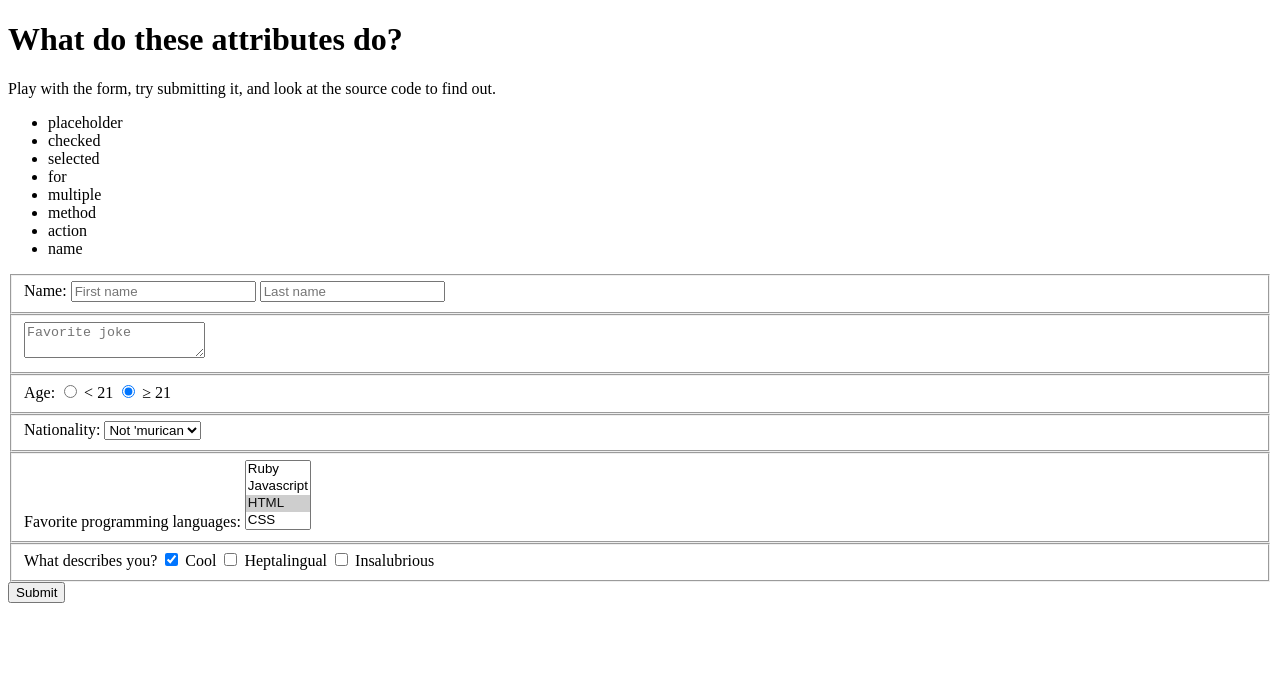
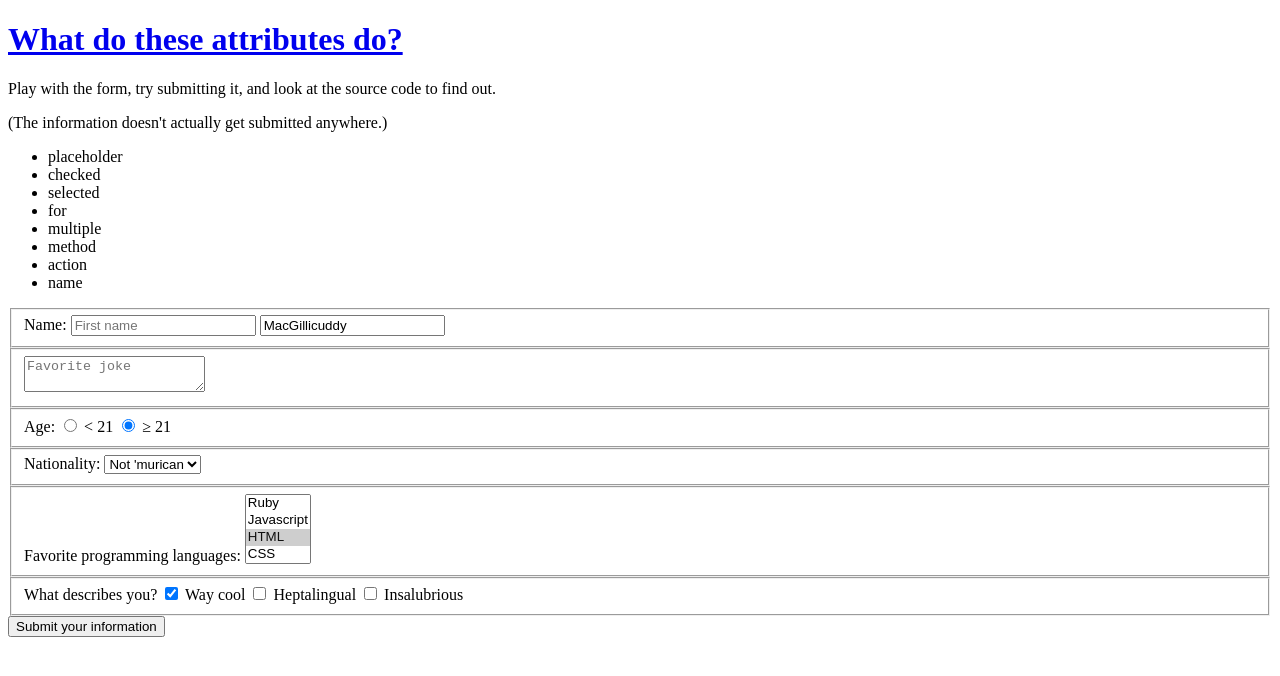
Before and after one commit to ga-dc/html-forms-practice, a plain HTML site: page index.html in a window 1280 px wide. Drawn offline with Linux system fonts and the light colour scheme.

Commit message:
More nuanced

```diff
--- a/index.html
+++ b/index.html
@@ -4,8 +4,9 @@
     <title>Fun with Forms</title>
   </head>
   <body>
-    <h1>What do these attributes do?</h1>
+    <h1><a href="index.html">What do these attributes do?</a></h1>
     <p>Play with the form, try submitting it, and look at the source code to find out.</p>
+    <p>(The information doesn't actually get submitted anywhere.)</p>
     <ul>
       <li>placeholder</li>
       <li>checked</li>
@@ -16,11 +17,11 @@
       <li>action</li>
       <li>name</li>
     </ul>
-    <form method="get" action=".">
+    <form method="get" action="index.html">
       <fieldset>
         <label for="first_name">Name:</label>
         <input type="text" id="first_name" name="first_name" placeholder="First name" />
-        <input type="text" name="last_name" placeholder="Last name" />
+        <input type="text" name="last_name" placeholder="Last name" value="MacGillicuddy" />
       </fieldset>
       <fieldset>
         <textarea name="quote" placeholder="Favorite joke"></textarea>
@@ -51,16 +52,16 @@
       </fieldset>
       <fieldset>
         What describes you?
-        <input type="checkbox" id="is_cool" name="description" checked="true" />
-        <label for="is_cool">Cool</label>
+        <input type="checkbox" id="cool" name="description" checked="true" value="is_cool" />
+        <label for="cool">Way cool</label>
 
-        <input type="checkbox" name="description" />
+        <input type="checkbox" value="heptalingual" />
         <label>Heptalingual</label>
 
-        <input type="checkbox" id="insalubrious" />
+        <input type="checkbox" name="description" value="insalubrious" />
         <label for="insalubrious">Insalubrious</label>
       </fieldset>
-      <input type="submit" value="Submit" />
+      <input type="submit" value="Submit your information" />
     </form>
   </body>
 </html>
```
